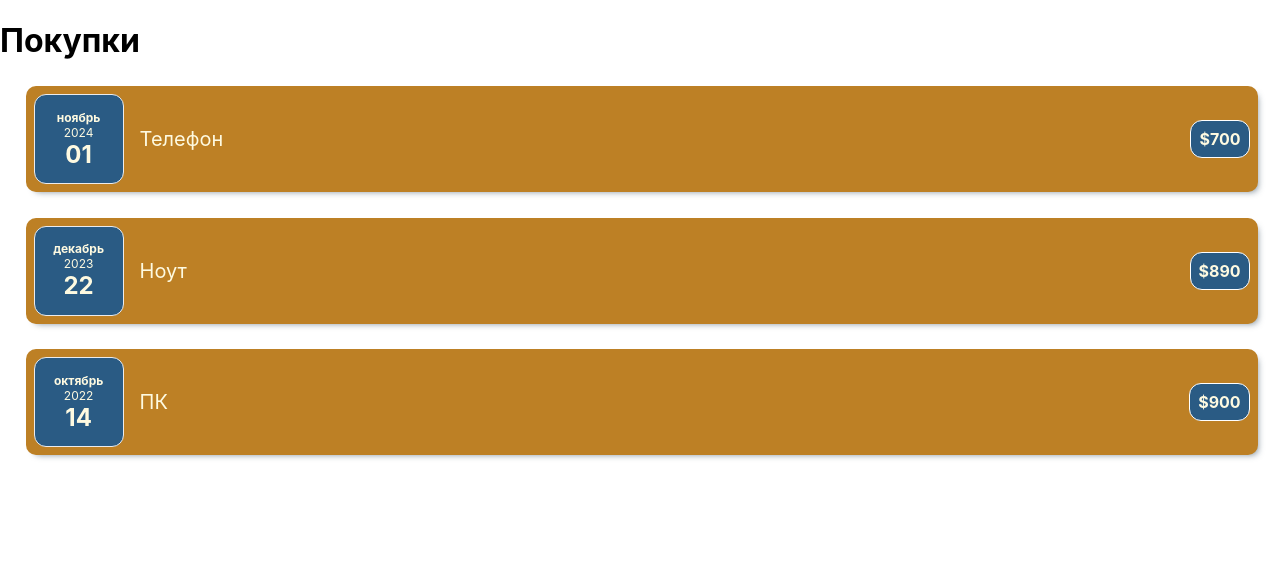
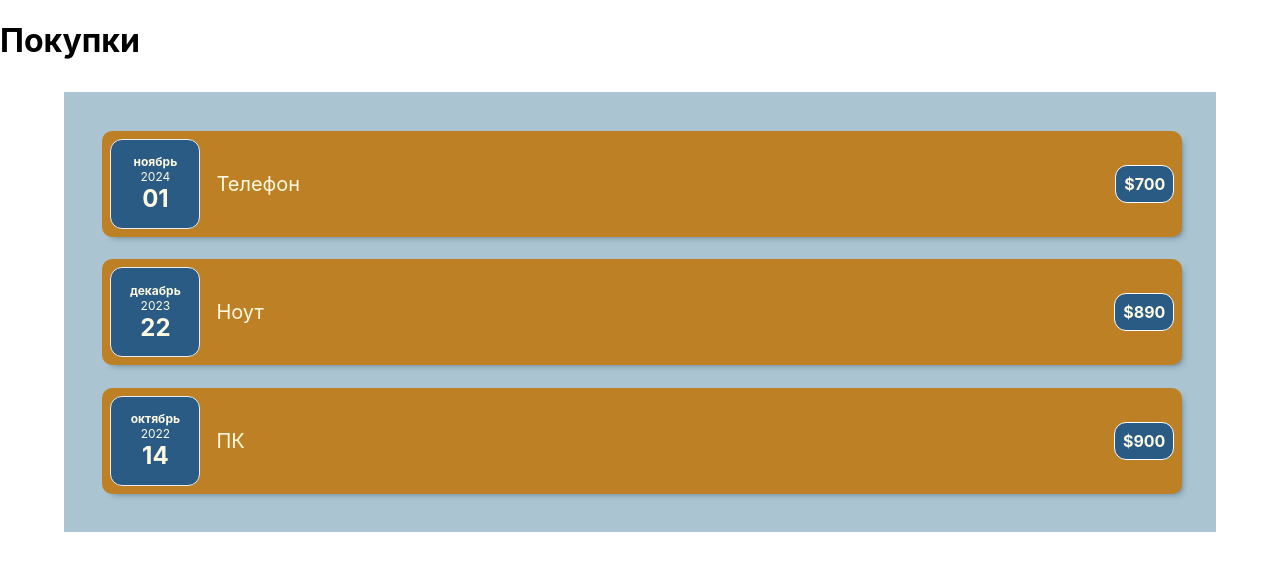
Before and after one commit to Holman52/LearnReact, a React (Create React App) app: page / in a window 1280 px wide. Shown: the top 570 px of the page. Built offline with nearby package versions, Linux system fonts and the light colour scheme.

Commit message:
создал компонент со всеми покупками

```diff
--- a/src/App.js
+++ b/src/App.js
@@ -1,4 +1,4 @@
-import CostItem from "./components/CostItem";
+import Cost from "./components/Cost";
 
 function App() {
   const costs = [
@@ -21,15 +21,9 @@ function App() {
   return (
     <div>
       <h1>Покупки</h1>
-      <CostItem date={costs[0].date}
-        product={costs[0].product}
-        price={costs[0].price}></CostItem>
-      <CostItem date={costs[1].date}
-        product={costs[1].product}
-        price={costs[1].price}></CostItem>
-      <CostItem date={costs[2].date}
-        product={costs[2].product}
-        price={costs[2].price}></CostItem>
+       <div>
+        <Cost costs={costs}></Cost>
+       </div>
     </div>
   );
 }
--- /dev/null
+++ b/src/components/Cost.css
@@ -0,0 +1,7 @@
+.cost {
+    padding: 1rem;
+    background-color: #aac4d1;
+    margin: 2rem auto;
+    width: 70rem;
+    max-width: 95%;
+  }
--- /dev/null
+++ b/src/components/Cost.js
@@ -0,0 +1,19 @@
+import CostItem from "./CostItem";
+import "./Cost.css"
+function Cost(props){
+
+ return(
+    <div className="cost">
+    <CostItem date={props.costs[0].date}
+        product={props.costs[0].product}
+        price={props.costs[0].price}></CostItem>
+      <CostItem date={props.costs[1].date}
+        product={props.costs[1].product}
+        price={props.costs[1].price}></CostItem>
+      <CostItem date={props.costs[2].date}
+        product={props.costs[2].product}
+        price={props.costs[2].price}></CostItem>
+        </div>
+ )
+}
+export default Cost
```
